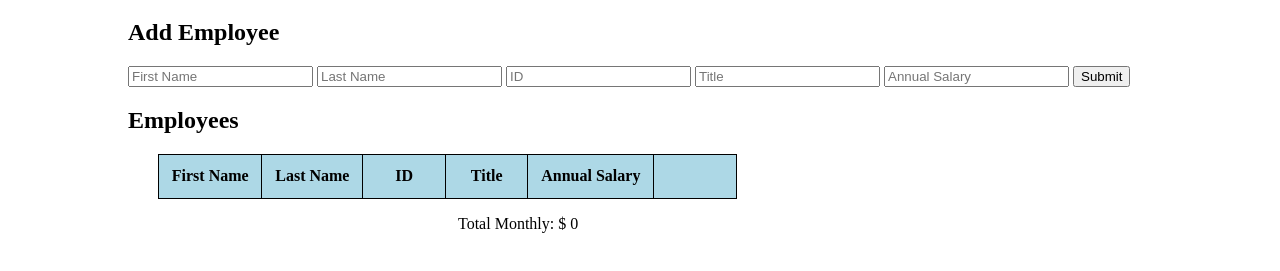
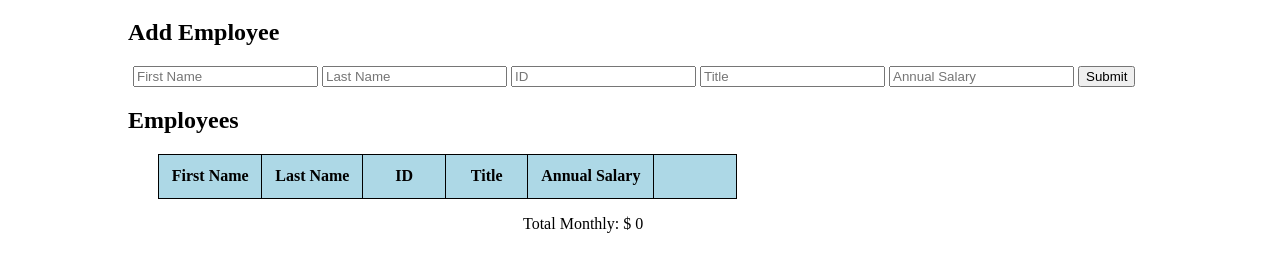
Before and after one commit to EvenRam/weekendsalarycalculator, a website: page index.html in a window 1280 px wide. Shown: the part 97-368 px from the top of the page. Drawn offline with Linux system fonts and the light colour scheme.

Commit message:
made changes to css

```diff
--- a/script.js
+++ b/script.js
@@ -56,9 +56,12 @@ function handleSubmit(event) {
         titleElement.value = '';
         annualSalaryElement.value = '';
 
-        // use a loop to add each row of annual salary
+        // I think i need to use a loop to add each row of annual salary, I am not sure
+        // if that is correct or not.
+
 
     };
+
 
 
 
--- a/style.css
+++ b/style.css
@@ -40,11 +40,11 @@ h2{
 }
 Footer{
 
-    margin-left: 450px;
+    margin-left: 515px;
 
 }
 
 div{
-    margin-left: 120px;
+    margin-left: 125px;
 
 }
```
